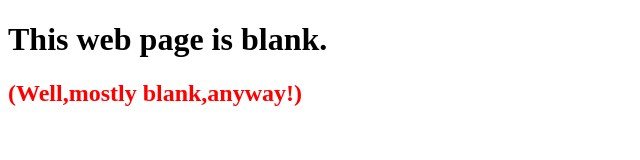
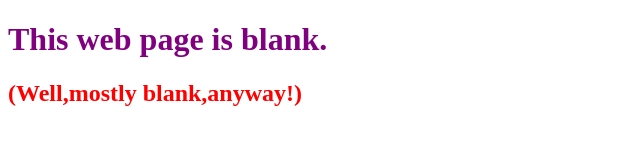
Before and after one commit to KSlavi/0main_openSAP_repo, a plain HTML site: page index.html in a window 1280 px wide. Shown: the whole page, without its empty margins (0-640 px from the left). Drawn offline with Linux system fonts and the light colour scheme.

Commit message:
changed 2header color to purple

```diff
--- a/index.html
+++ b/index.html
@@ -6,7 +6,7 @@
 	<title>An Empty web Page.</title>
 </head>
 <body>
-	<h1 style = "color: Purpel">This web page is blank.</h1>
+	<h1 style = "color: Purple">This web page is blank.</h1>
 	<h2 style = "color: Red">(Well,mostly blank,anyway!)</h2>
 </body>
 </html>
```
